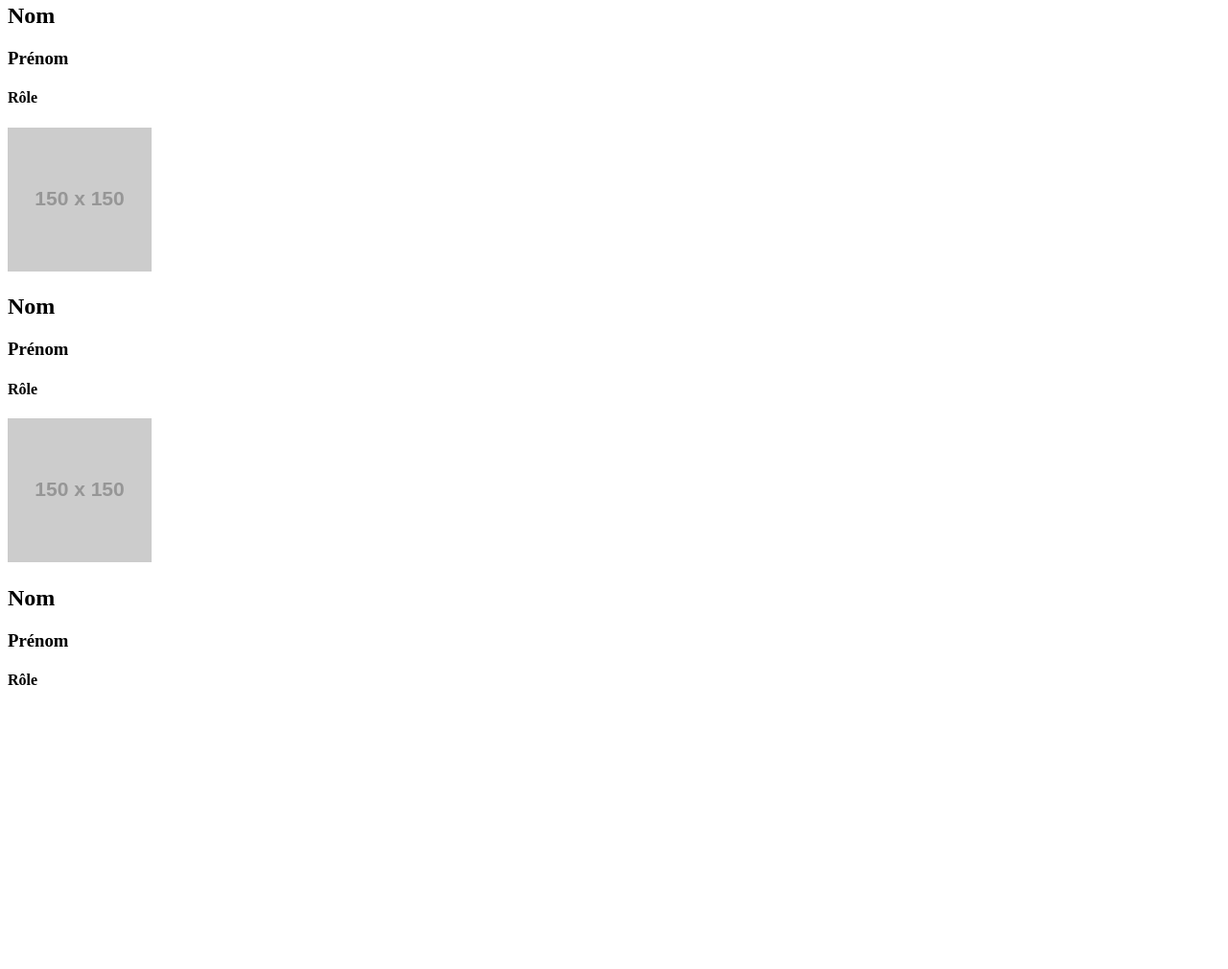
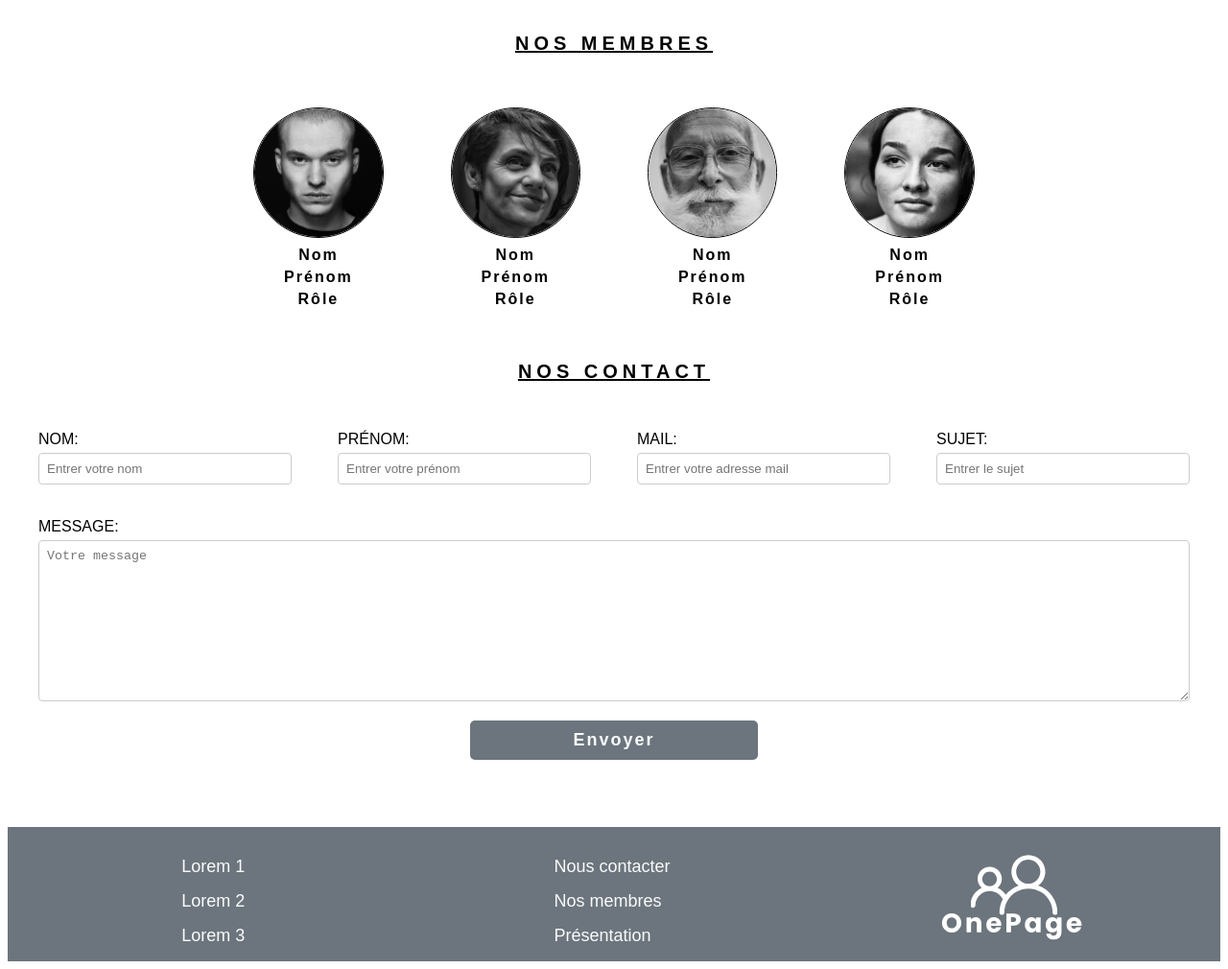
Before and after one commit to emiliepigeon/OnePage, a plain HTML site: page index.html in a window 1280 px wide. Shown: the part 883-1893 px from the top of the page at 96% size. Before the commit the page ends 1622 px from the top, so only its background shows below. Drawn offline with Linux system fonts and the light colour scheme; files that its build step writes are made by us from their sources; placeholder pictures from the web are drawn by us.

Commit message:
mise en forme one page

```diff
--- a/assets/css/style.css
+++ b/assets/css/style.css
@@ -0,0 +1,247 @@
+/* ------------- Style général de la page -----------------*/
+:root {
+    --primary-color: #000509;
+    --secondary-color: #6c757d;
+    --third-color: #fafbfb;
+    --font-family: Arial, sans-serif;
+}
+
+#title {
+    text-align: center;
+    font-family: var(--font-family);
+    text-decoration: underline;
+    text-transform: uppercase;
+    font-size: 20px;
+    letter-spacing: 5px;
+    margin-top: 50px;
+    margin-bottom: 10px;
+}
+
+/* ------------- Header #header > LOGO et NAVBAR -----------*/
+#header {
+    width: 100%;
+    margin: 0 auto;
+    /* border: 1px solid red; */
+}
+
+#header .container {
+    width: 100%;
+    max-width: 100%; /* Ajustez selon vos besoins */
+    margin: 0 auto;
+    padding: 10px;
+    display: flex;
+    flex-direction: column;
+    align-items: center;
+}
+
+#logoheader {
+    margin-bottom: -5px; /* Espace entre le logo et la navbar */
+    text-align: center;
+}
+
+#navbar {
+    width: 100%; /* Occupe 100% de la largeur du conteneur */
+    background-color: var(--primary-color);
+}
+
+.navbar {
+    list-style-type: none;
+    margin: 0;
+    padding: 0;
+    display: flex;
+    justify-content: space-between;
+    width: 100%; /* Assure que la liste prend toute la largeur */
+}
+
+.menu {
+    flex-grow: 1; /* Chaque élément prend une part égale de l'espace */
+    text-align: center;
+    padding: 10px 0;
+    color: var(--third-color);
+    font-family: var(--font-family);
+    text-transform: uppercase;
+    font-size: 16px;
+    font-weight: 600;
+    letter-spacing: 5px;
+}
+
+/* ------------- Section 1 > #presentation -----------*/
+#presentation .container {
+    width: 65%;
+    /* Largeur maximale pour les deux sections */
+    margin: 0 auto;
+    /* Centre la section horizontalement */
+    display: flex;
+    align-items: center;
+    /* Centre le contenu verticalement */
+    flex-wrap: wrap;
+    /* border: 1px solid green; */
+    font-family: var(--font-family);
+}
+
+span {
+    font-weight: 800;
+}
+
+p {
+    font-family: var(--font-family);
+    font-size: 16px;
+    line-height: 1.5;
+    letter-spacing: 2px;
+    font-weight: 400;
+}
+
+/* ------------- Section 2 > #equipe -----------*/
+#equipe .container {
+    width: 65%;
+    /* Largeur maximale pour les deux sections */
+    margin: 0 auto;
+    /* Centre la section horizontalement */
+    display: flex;
+    align-items: center;
+    /* Centre le contenu verticalement */
+    /* border: 1px solid blue; */
+    font-family: var(--font-family);
+    justify-content: space-around;
+}
+.round {
+    border-radius: 100%;
+    width: 65%;
+    border: 1px solid #000;
+    margin-top: 25px;
+}
+article {
+    /* border: 1px solid yellow; */
+    text-align: center;
+}
+
+h2, h3, h4 {
+    font-size: 16px;
+    font-family: var(--font-family);
+    margin: 5px;
+    letter-spacing: 2px;
+
+}
+
+/* ------------- Section 3 > #contact -----------*/
+#contact {
+    font-family: var(--font-family);
+    width: 100%;
+}
+
+#contact .container {
+    width: 100%;
+    max-width: 1200px; /* Ajustez selon vos besoins */
+    margin: 0 auto;
+    display: flex;
+    flex-direction: column;
+    align-items: center;
+    /* border: 1px solid orange; */
+    padding: 20px;
+}
+
+#title {
+    text-align: center;
+    margin-bottom: 30px;
+}
+
+#form {
+    width: 100%;
+}
+
+.form-group {
+    display: flex;
+    justify-content: space-between;
+    flex-wrap: row;
+    width: 100%;
+    margin-bottom: 20px;
+}
+
+.form-group > div {
+    width: 22%; /* Ajustez selon le nombre d'éléments */
+    display: flex;
+    flex-direction: column;
+    margin-bottom: 15px;
+}
+
+.form-group label {
+    margin-bottom: 5px;
+    text-transform: uppercase;
+    font-weight: 500;
+}
+
+.form-group input {
+    width: 100%;
+    padding: 8px;
+    box-sizing: border-box;
+    border: 1px solid #ccc;
+    border-radius: 4px;
+}
+
+.form-message {
+    width: 100%;
+    display: flex;
+    flex-direction: column;
+    margin-bottom: 20px;
+}
+
+.form-message label {
+    margin-bottom: 5px;
+    text-transform: uppercase;
+    font-weight: 500;
+}
+
+.form-message textarea {
+    width: 100%;
+    padding: 8px;
+    box-sizing: border-box;
+    border: 1px solid #ccc;
+    border-radius: 4px;
+    min-height: 150px;
+}
+
+.button {
+    width: 100%;
+    display: flex;
+    justify-content: center;
+}
+
+.button input[type="submit"] {
+    padding: 10px 30px;
+    background-color: var(--secondary-color);
+    color: var(--third-color);
+    border: none;
+    border-radius: 5px;
+    width: 25%;
+    /* cursor: pointer; */
+    font-family: var(--font-family);
+    font-weight: 600;
+    font-size: 18px;
+    letter-spacing: 2px;
+    margin-bottom: 50px;
+}
+
+/* ------------- Footer #footer -----------*/
+#footer {
+    width: 100%;
+    /* Largeur maximale pour les deux sections */
+    margin: 0 auto;
+    /* Centre la section horizontalement */
+    display: flex;
+    align-items: center;
+    /* Centre le contenu verticalement */
+    flex-wrap: wrap;
+    justify-content: space-around;
+    /* border: 1px solid purple; */
+    font-family: var(--font-family);
+    background-color: var(--secondary-color);
+    padding-top: 15px;
+    color: var(--third-color);
+    font-family: var(--font-family);
+}
+
+#footer li {
+    list-style: none;
+    font-size: 18px;
+    margin-bottom: 15px;
+}
--- a/index.html
+++ b/index.html
@@ -1,64 +1,138 @@
 <!DOCTYPE html>
 <html lang="en">
+
 <head>
     <meta charset="UTF-8">
     <meta name="viewport" content="width=device-width, initial-scale=1.0">
     <title>One page</title>
-    <link rel="stylesheet" href="CSS/style.css">
+    <link rel="stylesheet" href="assets/CSS/style.css">
 </head>
+
 <body>
-    <header>
-        <div>
-            logo
+    <header id="header">
+        <div class="container">
+            <div id="logoheader">
+                <img src="assets/images/logoOP.svg" alt="logo vectoriel onepage" width="200" height="nbr">
             </div>
-        <nav>
-            <ul>
-                <li>Menu 1</li>
-                <li>Menu 2</li>
-                <li>Menu 3</li>
-                <li>Menu 4</li>
+            <nav id="navbar">
+                <ul class="navbar">
+                    <li class="menu">Menu 1</li>
+                    <li class="menu">Menu 2</li>
+                    <li class="menu">Menu 3</li>
+                    <li class="menu">Menu 4</li>
                 </ul>
             </nav>
-
+        </div>
     </header>
     <main>
-        <section>
-            <h1>Présentation</h1>
-            <P><span>Toffee wafer</span> pastry cotton candy brownie gummies. Bonbon cotton candy cheesecake macaroon sweet roll wafer jujubes powder gummi bears. Jelly beans sesame snaps brownie apple pie marzipan donut biscuit chocolate jelly beans. Macaroon wafer lemon drops gummies cake dessert. Marzipan oat cake liquorice fruitcake donut muffin gummies ice cream brownie. Tootsie roll liquorice sugar plum jelly beans cookie brownie jelly beans. Chocolate bar macaroon sweet roll jelly beans icing croissant. Powder jelly dragée fruitcake jelly-o macaroon tart. Jelly-o dessert apple pie cookie caramels.</P>
-            <p>Marshmallow dessert dragée sweet roll ice cream wafer. Sesame snaps sugar plum gummi bears danish bonbon dragée icing pudding. Cake marshmallow lollipop icing jujubes. Cake muffin chupa chups candy canes carrot cake tiramisu fruitcake cake. Chupa chups cotton candy brownie candy caramels. Marzipan apple pie candy brownie ice cream. Candy fruitcake soufflé chocolate cake gingerbread powder. Shortbread lollipop bonbon donut bonbon carrot cake sugar plum croissant.</p>
-            <p>Dragée gingerbread danish candy shortbread tart powder. Pudding dragée tiramisu cupcake cookie oat cake carrot cake croissant pudding. Jelly beans apple pie candy canes oat cake marshmallow gingerbread. Caramels chocolate pudding donut bear claw cupcake carrot cake bear claw. Apple pie cupcake dragée chupa chups halvah chocolate bar bear claw apple pie. Biscuit sweet macaroon bear claw gummi bears shortbread liquorice. Tiramisu sweet pudding apple pie brownie. Gummies cake dragée cupcake cake jelly pastry macaroon.</p>
+        <section id="presentation">
+            <h1 id="title">Présentation</h1>
+            <div class="container presentation">
+                <P><span>Toffee wafer</span> pastry cotton candy brownie gummies. Bonbon cotton candy cheesecake macaroon
+                    sweet roll wafer jujubes powder gummi bears. Jelly beans sesame snaps brownie apple pie marzipan donut
+                    biscuit chocolate jelly beans. Macaroon wafer lemon drops gummies cake dessert. Marzipan oat cake
+                    liquorice fruitcake donut muffin gummies ice cream brownie. Tootsie roll liquorice sugar plum jelly
+                    beans cookie brownie jelly beans. Chocolate bar macaroon sweet roll jelly beans icing croissant. Powder
+                    jelly dragée fruitcake jelly-o macaroon tart. Jelly-o dessert apple pie cookie caramels.</P>
+                <p>Marshmallow dessert dragée sweet roll ice cream wafer. Sesame snaps sugar plum gummi bears danish bonbon
+                    dragée icing pudding. Cake marshmallow lollipop icing jujubes. Cake muffin chupa chups candy canes
+                    carrot cake tiramisu fruitcake cake. Chupa chups cotton candy brownie candy caramels. Marzipan apple pie
+                    candy brownie ice cream. Candy fruitcake soufflé chocolate cake gingerbread powder. Shortbread lollipop
+                    bonbon donut bonbon carrot cake sugar plum croissant.</p>
+                <p>Dragée gingerbread danish candy shortbread tart powder. Pudding dragée tiramisu cupcake cookie oat cake
+                    carrot cake croissant pudding. Jelly beans apple pie candy canes oat cake marshmallow gingerbread.
+                    Caramels chocolate pudding donut bear claw cupcake carrot cake bear claw. Apple pie cupcake dragée chupa
+                    chups halvah chocolate bar bear claw apple pie. Biscuit sweet macaroon bear claw gummi bears shortbread
+                    liquorice. Tiramisu sweet pudding apple pie brownie. Gummies cake dragée cupcake cake jelly pastry
+                    macaroon.</p>
+            </div>
         </section>
-        <section>
+
+        <section id="equipe">
+            <h1 id="title">Nos membres</h1>
+            <div class="container equipe">
                 <article>
-                <img src="http://fakeimg.pl/150x150/" alt="image1">
+                    <img class="round" src="assets/images/face1.png" alt="visage noir et blanc 1" width="200" height="nbr">
                     <h2>Nom</h2>
                     <h3>Prénom</h3>
                     <h4>Rôle</h4>
                 </article>
                 <article>
-                <img src="http://fakeimg.pl/150x150/" alt="image1">
+                    <img class="round" src="assets/images/face2.png" alt="visage noir et blanc 1" width="200" height="nbr">
                     <h2>Nom</h2>
                     <h3>Prénom</h3>
                     <h4>Rôle</h4>
                 </article>
                 <article>
-                <img src="http://fakeimg.pl/150x150/" alt="image1">
+                    <img class="round" src="assets/images/face3.png" alt="visage noir et blanc 1" width="200" height="nbr">
                     <h2>Nom</h2>
                     <h3>Prénom</h3>
                     <h4>Rôle</h4>
                 </article>
                 <article>
-                <img src="http://fakeimg.pl/150x150/" alt="image1">
+                    <img class="round" src="assets/images/face4.png" alt="visage noir et blanc 1" width="200" height="nbr">
                     <h2>Nom</h2>
                     <h3>Prénom</h3>
                     <h4>Rôle</h4>
                 </article>
+            </div>
         </section>
-
+        <section id="contact">
+            <h1 id="title">Nos contact</h1>
+            <form id="form">
+                <div class="container equipe">
+                    <div class="form-group">
+                        <div class="input-container">
+                            <label for="lastname">Nom:</label>
+                            <input required type="text" id="lastname" name="lastname" placeholder="Entrer votre nom" />
+                        </div>
+                        <div class="input-container">
+                            <label for="firstname">Prénom:</label>
+                            <input required type="text" id="firstname" name="firstname" placeholder="Entrer votre prénom" />
+                        </div>
+                        <div class="input-container">
+                            <label for="mail">Mail:</label>
+                            <input required type="email" id="mail" name="mail" placeholder="Entrer votre adresse mail" />
+                        </div>
+                        <div class="input-container">
+                            <label for="subject">Sujet:</label>
+                            <input required type="text" id="subject" name="subject" placeholder="Entrer le sujet" />
+                        </div>
+                    </div>
+                    <!-- Groupe pour le champ de message (textarea) -->
+                    <div class="form-message">
+                        <label for="message">Message:</label>
+                        <!-- Zone de texte multi-lignes pour le message -->
+                        <textarea name="message" id="message" cols="30" rows="10" placeholder="Votre message"></textarea>
+                    </div>
+                    <div class="button">
+                        <input required type="submit" name="btn_contact" value="Envoyer"></input>
+                    </div>
+                </div>
+            </form>
+        </section>
     </main>
-    <footer>
+    <footer id="footer">
+        <div>
+            <ul>
+                <li>Lorem 1</li>
+                <li>Lorem 2</li>
+                <li>Lorem 3</li>
+            </ul>
+        </div>
+        <div>
+            <ul>
+                <li>Nous contacter</li>
+                <li>Nos membres</li>
+                <li>Présentation</li>
+            </ul>
+        </div>
+        <div id="logofooter">
+            <img id="logowhite" src="assets/images/logoOP-white.svg" alt="logo vectoriel onepage" width="150" height="nbr">
+        </div>
 
     </footer>
 
 </body>
+
 </html>
```
Also changed, not shown: assets/images/face1.png (added), assets/images/face2.png (added), assets/images/face3.png (added), assets/images/face4.png (added), assets/images/logoOP-white.svg (added), assets/images/logoOP.svg (added). Lines whose indentation alone changed are shown as unchanged.
